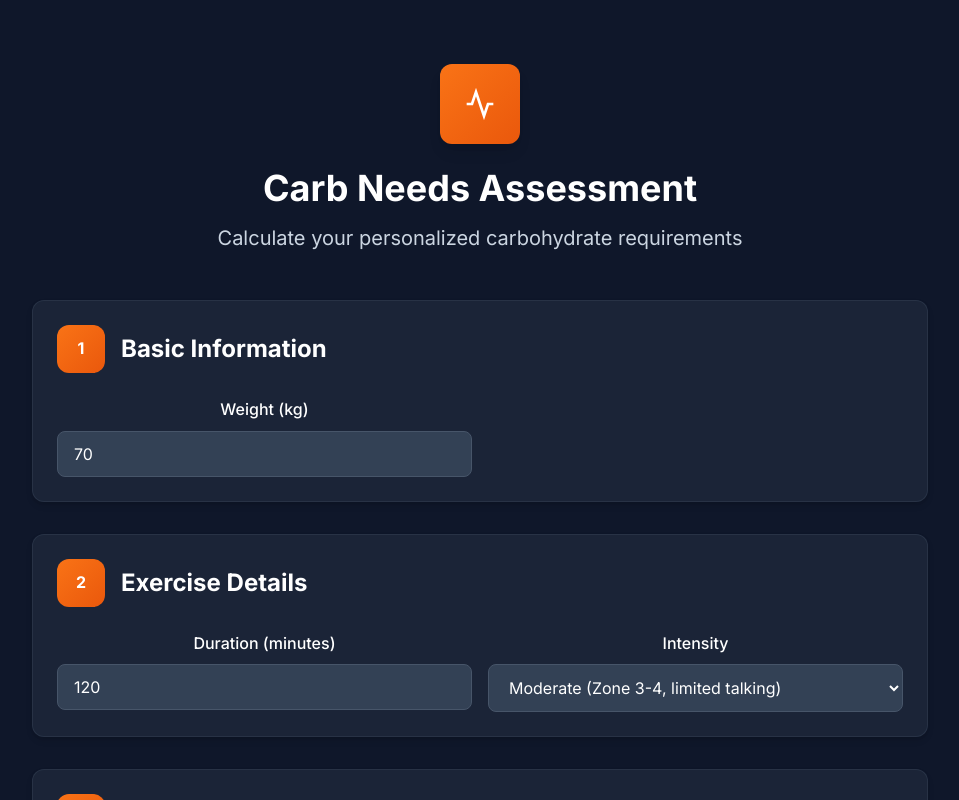
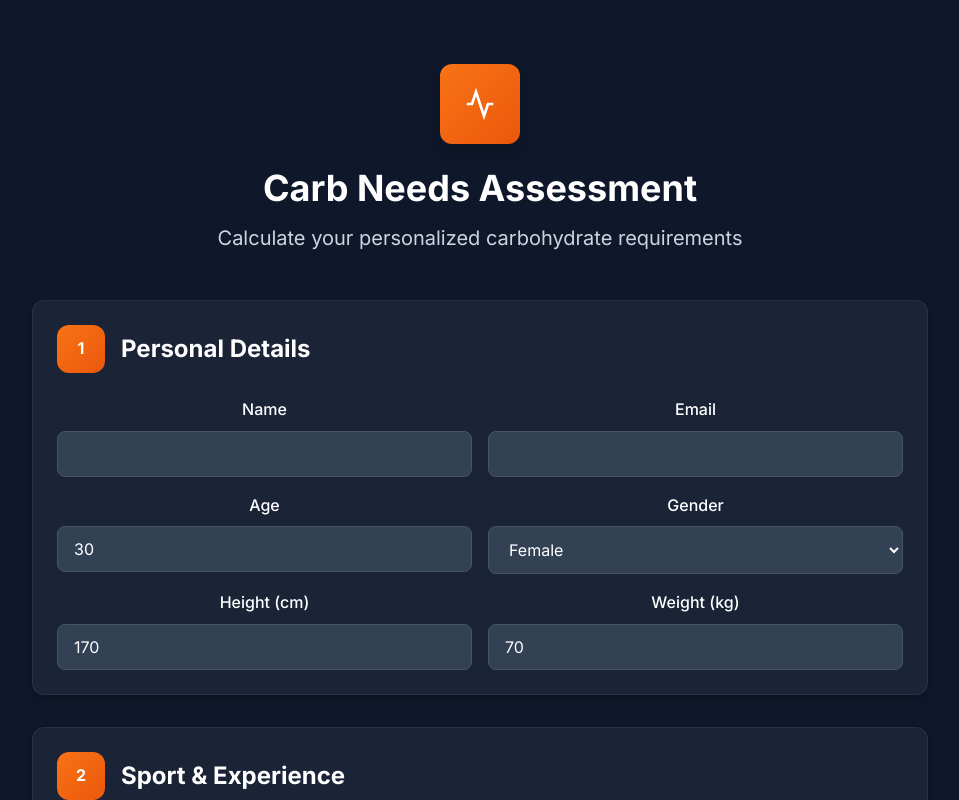
Before and after one commit to NooMinds/noominds-carb-coach, a React (Vite) app: page / in a window 1280 px wide. Both pictures are taken after a click on the element 202 px from the left and 546 px from the top of the page. Shown: the top 800 px of the page, without its empty margins (160-1119 px from the left). Built offline with nearby package versions, Linux system fonts and the light colour scheme.

Commit message:
Update App.tsx

```diff
--- a/src/App.tsx
+++ b/src/App.tsx
@@ -34,6 +34,15 @@ interface AssessmentResult {
   recommendations: string[];
   symptoms: string[];
   date: string;
+  name: string;
+  email: string;
+  age: number;
+  weight: number;
+  height: number;
+  gender: string;
+  sport: string;
+  experienceLevel: string;
+  targetEvents: string[];
 }
 
 // ============================================================================
@@ -155,9 +164,24 @@ function generateRecommendations(
 // ============================================================================
 const Assessment: React.FC<{ onBack: () => void; onComplete: () => void }> = ({ onBack, onComplete }) => {
   const [formData, setFormData] = useState({
+    // Personal Details
+    name: '',
+    email: '',
+    age: 30,
+    gender: 'Female',
+    height: 170,
     weight: 70,
+
+    // Sport & Experience
+    sport: 'Triathlon',
+    experienceLevel: 'Intermediate',
+    targetEvents: '',
+
+    // Exercise Details
     duration: 120,
     intensity: 'moderate',
+
+    // GI History
     giHistory: 'none',
     symptoms: [] as string[],
   });
@@ -185,7 +209,7 @@ const Assessment: React.FC<{ onBack: () => void; onComplete: () => void }> = ({
     display: 'block'
   };
 
-  const handleInputChange = (e: ChangeEvent<HTMLInputElement | HTMLSelectElement>) => {
+  const handleInputChange = (e: ChangeEvent<HTMLInputElement | HTMLSelectElement | HTMLTextAreaElement>) => {
     const { name, value, type } = e.target;
 
     if (type === 'checkbox') {
@@ -236,13 +260,27 @@ const Assessment: React.FC<{ onBack: () => void; onComplete: () => void }> = ({
       );
       setRecommendations(generatedRecommendations);
 
+      // Split target events into array
+      const targetEventsArray = formData.targetEvents
+        ? formData.targetEvents.split(',').map(event => event.trim())
+        : [];
+
       // Save assessment result to localStorage
       const assessmentResult: AssessmentResult = {
         targetCarbs: roundedTargetCarbs,
         giSensitivity: formData.giHistory,
         recommendations: generatedRecommendations,
         symptoms: formData.symptoms,
-        date: new Date().toISOString()
+        date: new Date().toISOString(),
+        name: formData.name,
+        email: formData.email,
+        age: formData.age,
+        weight: formData.weight,
+        height: formData.height,
+        gender: formData.gender,
+        sport: formData.sport,
+        experienceLevel: formData.experienceLevel,
+        targetEvents: targetEventsArray
       };
       localStorage.setItem('noominds-assessment', JSON.stringify(assessmentResult));
 
@@ -271,15 +309,77 @@ const Assessment: React.FC<{ onBack: () => void; onComplete: () => void }> = ({
 
       {!showResults ? (
         <form onSubmit={handleSubmit} className="space-y-8">
-          {/* Basic Info */}
+          {/* Personal Details */}
           <div className="card">
             <div className="flex items-center mb-6">
               <div className="w-12 h-12 bg-gradient-to-br from-orange-500 to-orange-600 rounded-xl flex items-center justify-center mr-4">
                 <span className="text-white font-bold">1</span>
               </div>
-              <h2 className="text-2xl font-bold text-white">Basic Information</h2>
+              <h2 className="text-2xl font-bold text-white">Personal Details</h2>
             </div>
             <div className="grid grid-cols-1 md:grid-cols-2 gap-6">
+              <div>
+                <label style={labelStyle}>Name</label>
+                <input
+                  type="text"
+                  name="name"
+                  value={formData.name}
+                  onChange={handleInputChange}
+                  style={inputStyle}
+                  required
+                />
+              </div>
+              <div>
+                <label style={labelStyle}>Email</label>
+                <input
+                  type="email"
+                  name="email"
+                  value={formData.email}
+                  onChange={handleInputChange}
+                  style={inputStyle}
+                  required
+                />
+              </div>
+              <div>
+                <label style={labelStyle}>Age</label>
+                <input
+                  type="number"
+                  name="age"
+                  value={formData.age}
+                  onChange={handleInputChange}
+                  style={inputStyle}
+                  min="16"
+                  max="100"
+                  required
+                />
+              </div>
+              <div>
+                <label style={labelStyle}>Gender</label>
+                <select
+                  name="gender"
+                  value={formData.gender}
+                  onChange={handleInputChange}
+                  style={inputStyle}
+                >
+                  <option value="Female">Female</option>
+                  <option value="Male">Male</option>
+                  <option value="Non-binary">Non-binary</option>
+                  <option value="Prefer not to say">Prefer not to say</option>
+                </select>
+              </div>
+              <div>
+                <label style={labelStyle}>Height (cm)</label>
+                <input
+                  type="number"
+                  name="height"
+                  value={formData.height}
+                  onChange={handleInputChange}
+                  style={inputStyle}
+                  min="100"
+                  max="250"
+                  required
+                />
+              </div>
               <div>
                 <label style={labelStyle}>Weight (kg)</label>
                 <input
@@ -296,11 +396,64 @@ const Assessment: React.FC<{ onBack: () => void; onComplete: () => void }> = ({
             </div>
           </div>
 
+          {/* Sport & Experience */}
+          <div className="card">
+            <div className="flex items-center mb-6">
+              <div className="w-12 h-12 bg-gradient-to-br from-orange-500 to-orange-600 rounded-xl flex items-center justify-center mr-4">
+                <span className="text-white font-bold">2</span>
+              </div>
+              <h2 className="text-2xl font-bold text-white">Sport & Experience</h2>
+            </div>
+            <div className="grid grid-cols-1 md:grid-cols-2 gap-6">
+              <div>
+                <label style={labelStyle}>Primary Sport</label>
+                <select
+                  name="sport"
+                  value={formData.sport}
+                  onChange={handleInputChange}
+                  style={inputStyle}
+                >
+                  <option value="Triathlon">Triathlon</option>
+                  <option value="Running">Running</option>
+                  <option value="Cycling">Cycling</option>
+                  <option value="Swimming">Swimming</option>
+                  <option value="Ultra Running">Ultra Running</option>
+                  <option value="Other">Other</option>
+                </select>
+              </div>
+              <div>
+                <label style={labelStyle}>Experience Level</label>
+                <select
+                  name="experienceLevel"
+                  value={formData.experienceLevel}
+                  onChange={handleInputChange}
+                  style={inputStyle}
+                >
+                  <option value="Beginner">Beginner</option>
+                  <option value="Intermediate">Intermediate</option>
+                  <option value="Advanced">Advanced</option>
+                  <option value="Elite">Elite</option>
+                </select>
+              </div>
+              <div className="md:col-span-2">
+                <label style={labelStyle}>Target Events (comma separated)</label>
+                <input
+                  type="text"
+                  name="targetEvents"
+                  value={formData.targetEvents}
+                  onChange={handleInputChange}
+                  style={inputStyle}
+                  placeholder="e.g., London Marathon, Brighton Triathlon"
+                />
+              </div>
+            </div>
+          </div>
+
           {/* Exercise Details */}
           <div className="card">
             <div className="flex items-center mb-6">
               <div className="w-12 h-12 bg-gradient-to-br from-orange-500 to-orange-600 rounded-xl flex items-center justify-center mr-4">
-                <span className="text-white font-bold">2</span>
+                <span className="text-white font-bold">3</span>
               </div>
               <h2 className="text-2xl font-bold text-white">Exercise Details</h2>
             </div>
@@ -338,7 +491,7 @@ const Assessment: React.FC<{ onBack: () => void; onComplete: () => void }> = ({
           <div className="card">
             <div className="flex items-center mb-6">
               <div className="w-12 h-12 bg-gradient-to-br from-orange-500 to-orange-600 rounded-xl flex items-center justify-center mr-4">
-                <span className="text-white font-bold">3</span>
+                <span className="text-white font-bold">4</span>
               </div>
               <h2 className="text-2xl font-bold text-white">GI Sensitivity</h2>
             </div>
```
